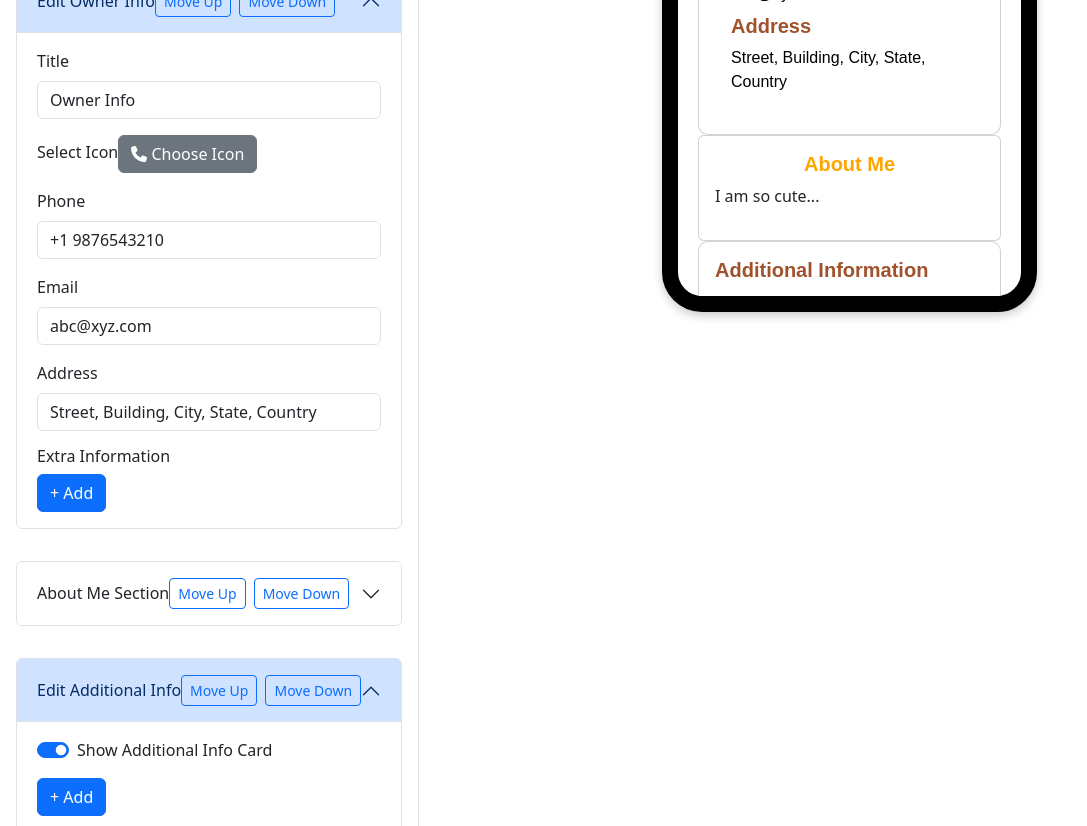
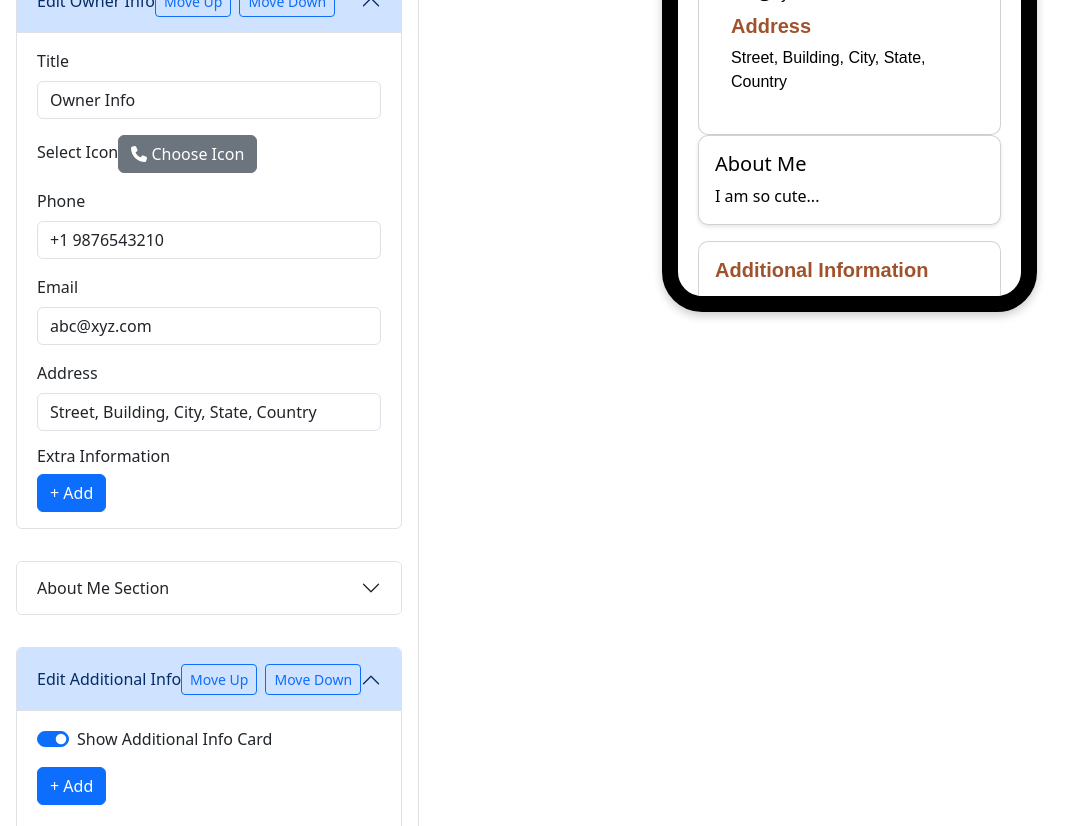
Before and after one commit to davorvindis/MySafePet, a React (Create React App) app in the folder frontend/: page / in a window 1280 px wide. Shown: the part 520-1346 px from the top of the page, without its empty margins (0-1087 px from the left). Built offline with nearby package versions, Linux system fonts and the light colour scheme.

Commit message:
Added background color and text color to aboutMe

```diff
--- a/frontend/src/components/cards/AboutMeCard.js
+++ b/frontend/src/components/cards/AboutMeCard.js
@@ -1,24 +1,22 @@
-import styled from 'styled-components';
-import Card from 'react-bootstrap/Card';
+import React from 'react';
+import { Card } from 'react-bootstrap';
 
-// Define styled components
-const Title = styled(Card.Title)`
-  color: orange;
-  font-family: Arial, Helvetica, sans-serif;
-  font-weight: bold;
-  text-align: center;
-`;
-
-function AboutMeCard({ title, subtitle }) {
+const AboutMeCard = ({ title, subtitle, styleConfig }) => {
   return (
-    <Card className="p-0">
-      <Card.Body>
-        <Title>{title}</Title>
-        {/* Render subtitle with inline styles directly */}
-        <div dangerouslySetInnerHTML={{ __html: subtitle }} style={{ width: '100%' }} />
-      </Card.Body>
+    <Card
+      className="p-3 mb-3"
+      style={{
+        backgroundColor: styleConfig.backgroundColor || '#fff',
+        color: styleConfig.textColor || '#000',
+        fontSize: styleConfig.fontSize || '16px',
+        borderRadius: '10px',
+        boxShadow: '0 2px 4px rgba(0, 0, 0, 0.1)',
+      }}
+    >
+      <Card.Title>{title}</Card.Title>
+      <Card.Text>{subtitle}</Card.Text>
     </Card>
   );
-}
+};
 
 export default AboutMeCard;
--- a/frontend/src/components/editors/AboutMeEditor.js
+++ b/frontend/src/components/editors/AboutMeEditor.js
@@ -1,65 +1,70 @@
-import React from 'react';
-import { Accordion, Form, Button } from 'react-bootstrap';
-import ReactQuill from 'react-quill';
-import 'react-quill/dist/quill.snow.css'; // Import ReactQuill CSS
+import React, { useState } from 'react';
+import { Form, Button, Accordion } from 'react-bootstrap';
 
-const AboutMeEditor = ({ aboutMeData, setAboutMeTitle, onAboutMeChange, moveUp, moveDown, isFirst, isLast }) => {
+const AboutMeEditor = ({ aboutMeData, setAboutMeData, styleConfig, setStyleConfig }) => {
+    const handleStyleChange = (field, value) => {
+        setStyleConfig((prevConfig) => ({
+            ...prevConfig,
+            [field]: value,
+        }));
+    };
+
     return (
         <div className="edit-section p-3 border-end">
-
-            <Accordion defaultActiveKey="0">
-                <Accordion.Item eventKey="1">
-                    <Accordion.Header>
-                        About Me Section
-                        <div>
-                            <Button
-                                variant="outline-primary"
-                                size="sm"
-                                onClick={moveUp}
-                                disabled={isFirst} // Disable button if it's the first item
-                                className="me-2"
-                            >
-                                Move Up
-                            </Button>
-                            <Button
-                                variant="outline-primary"
-                                size="sm"
-                                onClick={moveDown}
-                                disabled={isLast} // Disable button if it's the last item
-                            >
-                                Move Down
-                            </Button>
-                        </div>
-                    </Accordion.Header>
+            <Accordion>
+                <Accordion.Item eventKey="0">
+                    <Accordion.Header>About Me Section</Accordion.Header>
                     <Accordion.Body>
+                        {/* Content Configuration */}
                         <Form>
                             <Form.Group className="mb-3">
                                 <Form.Label>Title</Form.Label>
                                 <Form.Control
                                     type="text"
                                     value={aboutMeData.title}
-                                    onChange={(e) => setAboutMeTitle(e.target.value)}
+                                    onChange={(e) => setAboutMeData({ ...aboutMeData, title: e.target.value })}
                                 />
                             </Form.Group>
                             <Form.Group className="mb-3">
                                 <Form.Label>Description</Form.Label>
-                                <ReactQuill
-                                    theme="snow"
+                                <Form.Control
+                                    as="textarea"
+                                    rows={3}
                                     value={aboutMeData.subtitle}
-                                    onChange={onAboutMeChange}
-                                    modules={{
-                                        toolbar: [
-                                            [{ header: '1' }, { header: '2' }, { font: [] }],
-                                            [{ align: [] }],
-                                            ['bold', 'italic', 'underline', 'strike'],
-                                            [{ list: 'ordered' }, { list: 'bullet' }],
-                                            ['blockquote', 'code-block'],
-                                            ['link'],
-                                            [{ color: [] }, { background: [] }],
-                                        ],
-                                    }}
+                                    onChange={(e) => setAboutMeData({ ...aboutMeData, subtitle: e.target.value })}
                                 />
                             </Form.Group>
+                        </Form>
+
+                        {/* Style Configuration */}
+                        <h5>Customize Style</h5>
+                        <Form>
+                            <Form.Group className="mb-3">
+                                <Form.Label>Background Color</Form.Label>
+                                <Form.Control
+                                    type="color"
+                                    value={styleConfig.backgroundColor}
+                                    onChange={(e) => handleStyleChange('backgroundColor', e.target.value)}
+                                />
+                            </Form.Group>
+                            <Form.Group className="mb-3">
+                                <Form.Label>Text Color</Form.Label>
+                                <Form.Control
+                                    type="color"
+                                    value={styleConfig.textColor}
+                                    onChange={(e) => handleStyleChange('textColor', e.target.value)}
+                                />
+                            </Form.Group>
+                            {/* <Form.Group className="mb-3">
+                                <Form.Label>Font Size</Form.Label>
+                                <Form.Control
+                                    type="number"
+                                    min="12"
+                                    max="36"
+                                    value={styleConfig.fontSize}
+                                    onChange={(e) => handleStyleChange('fontSize', `${e.target.value}px`)}
+                                />
+                            </Form.Group> */}
                         </Form>
                     </Accordion.Body>
                 </Accordion.Item>
--- a/frontend/src/pages/Profile.js
+++ b/frontend/src/pages/Profile.js
@@ -137,7 +137,11 @@ const Profile = () => {
 
   const [uploadedImages, setUploadedImages] = useState([]); // Initialize as an empty array
 
-
+  const [aboutMeStyle, setAboutMeStyle] = useState({
+    backgroundColor: '#fff',
+    textColor: '#000',
+    fontSize: '16px',
+  });
 
 
 
@@ -175,7 +179,8 @@ const Profile = () => {
               />
             )}
             {item.component === 'AboutMeEditor' && (
-              <AboutMeEditor
+              <>
+              {/* <AboutMeEditor
                 aboutMeData={aboutMeData}
                 setAboutMeTitle={(title) => setAboutMeData({ ...aboutMeData, title })}
                 onAboutMeChange={(subtitle) => setAboutMeData({ ...aboutMeData, subtitle })}
@@ -183,7 +188,13 @@ const Profile = () => {
                 moveDown={() => moveComponentDown(index)}
                 isFirst={index === 0}
                 isLast={index === componentOrder.length - 1}
-              />
+              /> */}
+              <AboutMeEditor
+                aboutMeData={aboutMeData}
+                setAboutMeData={setAboutMeData}
+                styleConfig={aboutMeStyle}
+                setStyleConfig={setAboutMeStyle}
+              /></>
             )}
             {item.component === 'AdditionalInfoCardEditor' && (
               <AdditionalInfoCardEditor
@@ -265,7 +276,12 @@ const Profile = () => {
             //   return <ContactIcons key={item.id} profile={profile} iconsEnabled={iconsEnabled} />;
             // }
             if (item.component === 'AboutMeEditor') {
-            return <AboutMeCard key={item.id} title={aboutMeData.title} subtitle={aboutMeData.subtitle} />;
+              // return <AboutMeCard key={item.id} title={aboutMeData.title} subtitle={aboutMeData.subtitle} />;
+              return <AboutMeCard
+                title={aboutMeData.title}
+                subtitle={aboutMeData.subtitle}
+                styleConfig={aboutMeStyle}
+              />
             }
             if (item.component === 'OwnerInfoEditor') {
               return (
```
Lines whose indentation alone changed are shown as unchanged.
